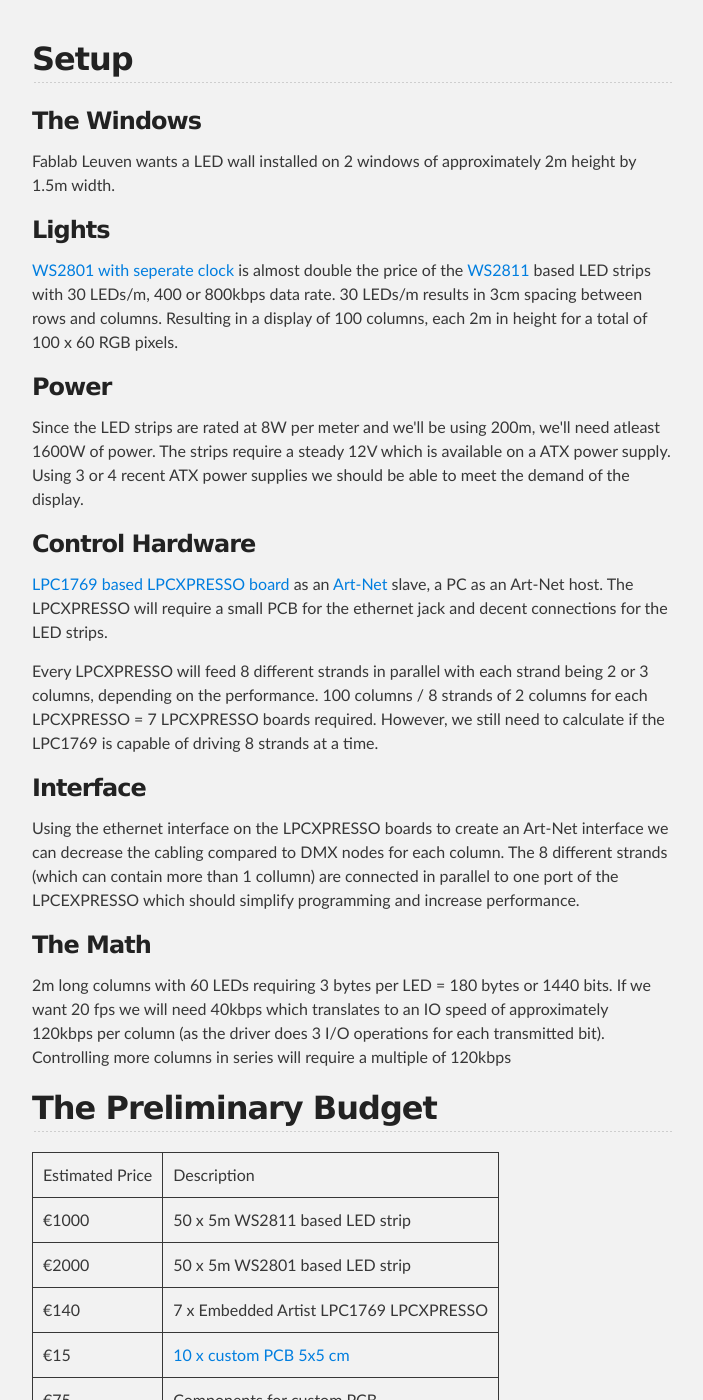
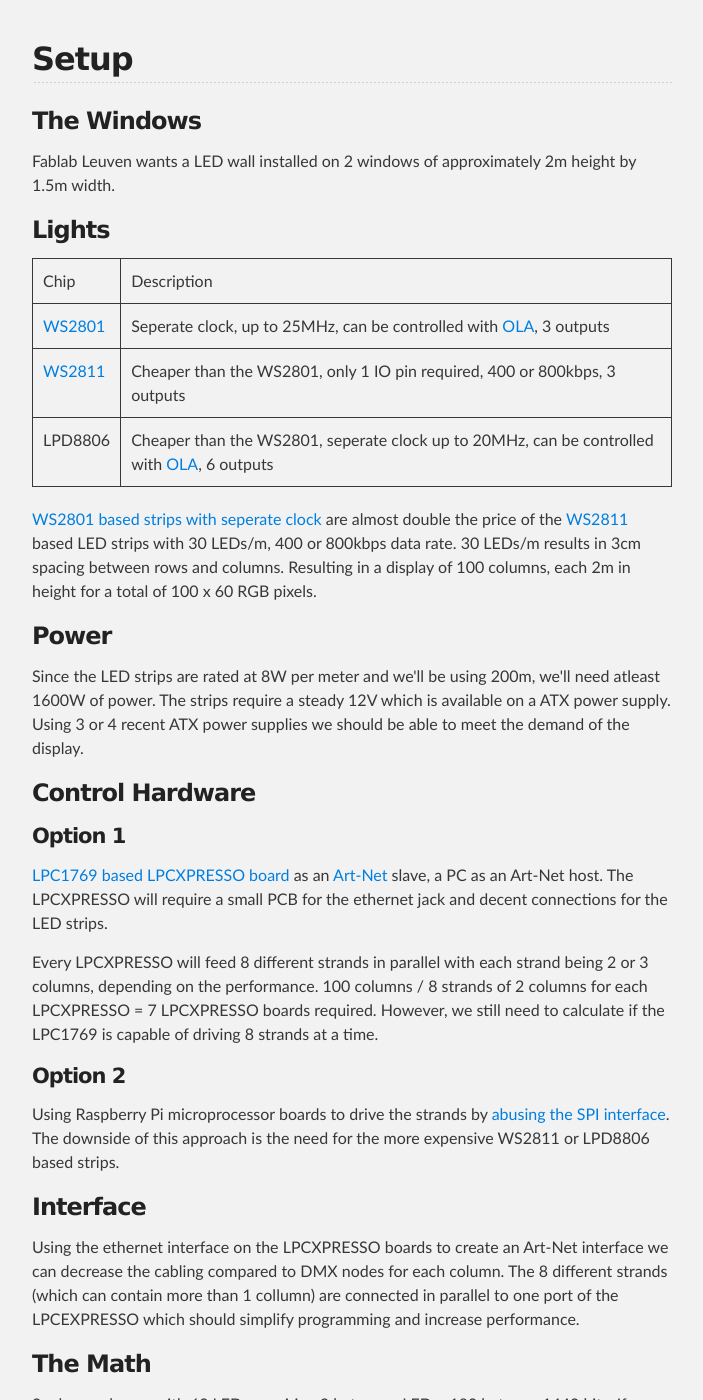
Before and after one commit to area3001/area3001.github.io, a Jekyll site: the page built from projects/video_window/index.html, in a window 1280 px wide and 1400 px high, scrolled down 288 px. Shown: the whole window, without its empty margins (288-991 px from the left). Built offline with Jekyll 4.4.1, drawn with Linux system fonts in a browser that asks for light colours; Markdown is read by kramdown in place of the engine named in the settings.

Commit message:
OLA + RPi + LPD8806 info added

```diff
--- a/projects/video_window/index.html
+++ b/projects/video_window/index.html
@@ -11,17 +11,42 @@
 <p>Fablab Leuven wants a LED wall installed on 2 windows of approximately 2m height by 1.5m width.</p>
 
 <h3>Lights</h3>
-<p><a href="http://www.adafruit.com/datasheets/WS2801.pdf">WS2801 with seperate clock</a> is almost double the price of the <a href="http://www.adafruit.com/datasheets/WS2811.pdf">WS2811</a> based LED strips with 30 LEDs/m, 400 or 800kbps data rate. 30 LEDs/m results in 3cm spacing between rows and columns. Resulting in a display of 100 columns, each 2m in height for a total of 100 x 60 RGB pixels.</p>
+<table border="1">
+<tr>
+<td><b>Chip</b></td>
+<td><b>Description</b></td>
+</tr>
+<tr>
+<td><a href="http://www.adafruit.com/datasheets/WS2801.pdf">WS2801</a></td>
+<td>Seperate clock, up to 25MHz, can be controlled with <a href="http://opendmx.net/index.php/OLA">OLA</a>, 3 outputs</td>
+</tr>
+<tr>
+<td><a href="http://www.adafruit.com/datasheets/WS2801.pdf">WS2811</a></td>
+<td>Cheaper than the WS2801, only 1 IO pin required, 400 or 800kbps, 3 outputs</td>
+</tr>
+<tr>
+<td>LPD8806</td>
+<td>Cheaper than the WS2801, seperate clock up to 20MHz, can be controlled with <a href="http://opendmx.net/index.php/OLA">OLA</a>, 6 outputs</td>
+</tr>
+</table>
+
+<p><a href="http://www.adafruit.com/datasheets/WS2801.pdf">WS2801 based strips with seperate clock</a> are almost double the price of the <a href="http://www.adafruit.com/datasheets/WS2811.pdf">WS2811</a> based LED strips with 30 LEDs/m, 400 or 800kbps data rate. 30 LEDs/m results in 3cm spacing between rows and columns. Resulting in a display of 100 columns, each 2m in height for a total of 100 x 60 RGB pixels.</p>
 
 <h3>Power</h3>
 <p>Since the LED strips are rated at 8W per meter and we'll be using 200m, we'll need atleast 1600W of power. The strips require a steady 12V which is available on a ATX power supply. Using 3 or 4 recent ATX power supplies we should be able to meet the demand of the display.</p>
 
 <h3>Control Hardware</h3>
+<h4>Option 1</h4>
 <p><a href="http://www.embeddedartists.com/products/lpcxpresso/lpc1769_xpr.php">LPC1769 based LPCXPRESSO board</a> as an <a href="http://en.wikipedia.org/wiki/Art-Net">Art-Net</a> slave, a PC as an Art-Net host. The LPCXPRESSO will require a small PCB for the ethernet jack and decent connections for the LED strips.</p>
 <p>Every LPCXPRESSO will feed 8 different strands in parallel with each strand being 2 or 3 columns, depending on the performance. 100 columns / 8 strands of 2 columns for each LPCXPRESSO = 7 LPCXPRESSO boards required. However, we still need to calculate if the LPC1769 is capable of driving 8 strands at a time.</p>
 
+<h4>Option 2</h4>
+<p>Using Raspberry Pi microprocessor boards to drive the strands by <a href="http://opendmx.net/index.php/OLA_LED_Pixels">abusing the SPI interface</a>. The downside of this approach is the need for the more expensive WS2811 or LPD8806 based strips.</p>
+
+
 <h3>Interface</h3>
 <p>Using the ethernet interface on the LPCXPRESSO boards to create an Art-Net interface we can decrease the cabling compared to DMX nodes for each column. The 8 different strands (which can contain more than 1 collumn) are connected in parallel to one port of the LPCEXPRESSO which should simplify programming and increase performance.</p>
+
 
 <h3>The Math</h3>
 <p>2m long columns with 60 LEDs requiring 3 bytes per LED = 180 bytes or 1440 bits. If we want 20 fps we will need 40kbps which translates to an IO speed of approximately 120kbps per column (as the driver does 3 I/O operations for each transmitted bit). Controlling more columns in series will require a multiple of 120kbps</p>
```
